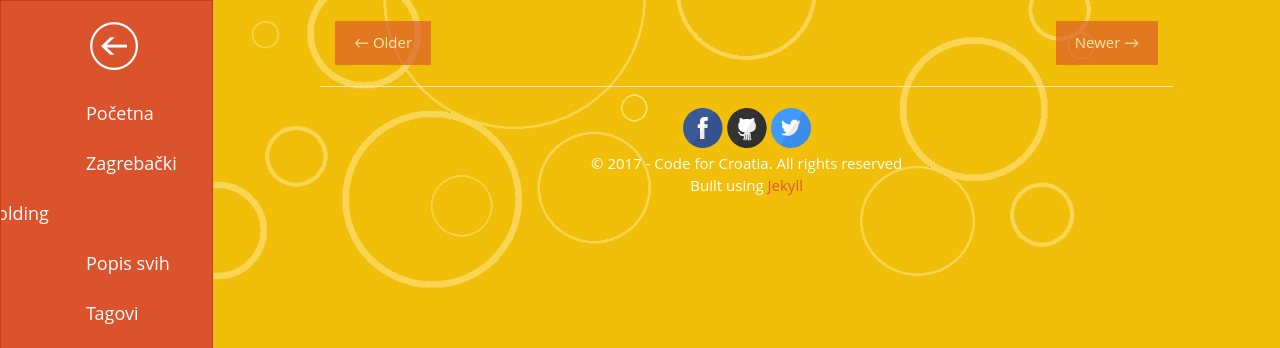
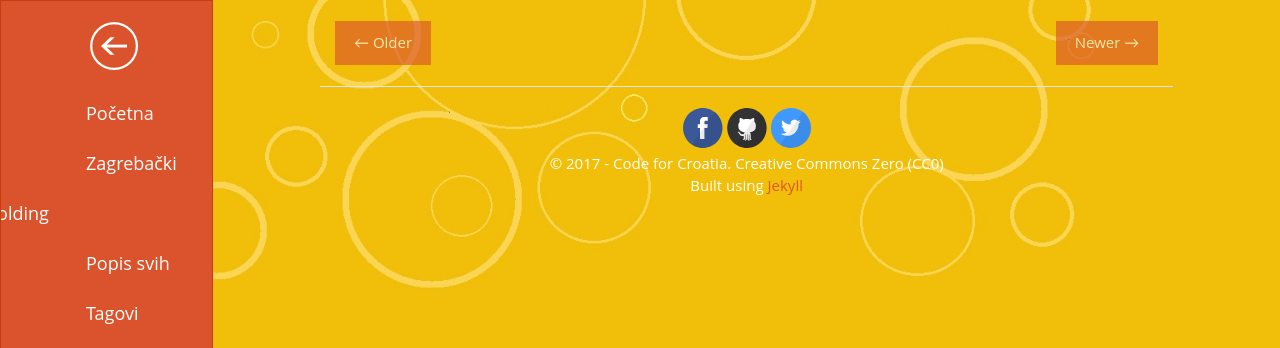
Before and after one commit to codeforcroatia/reklamacijenet-podnesi, a Jekyll site: the page built from list/index.html, in a window 1280 px wide. Shown: the top 348 px of the page. Built offline with Jekyll 4.4.1, drawn with Linux system fonts in a browser that asks for light colours.

Commit message:
Update footer.html

```diff
--- a/_includes/footer.html
+++ b/_includes/footer.html
@@ -4,7 +4,7 @@
             {% if site.footersvg == 'true' %}
                   <div>{% include svg-icons.html %}</div>
             {% endif %}
-            &copy; {{ site.time | date: '%Y' }} - {{site.author}}. All rights reserved<br/>
+            &copy; {{ site.time | date: '%Y' }} - {{site.author}}. Creative Commons Zero (CC0)<br/>
             Built using
             {% if page.theme And page.theme != "" And page.theme != nil %}
             <a class="{{page.theme}}-link" href="http://jekyllrb.com/">Jekyll</a>
```
